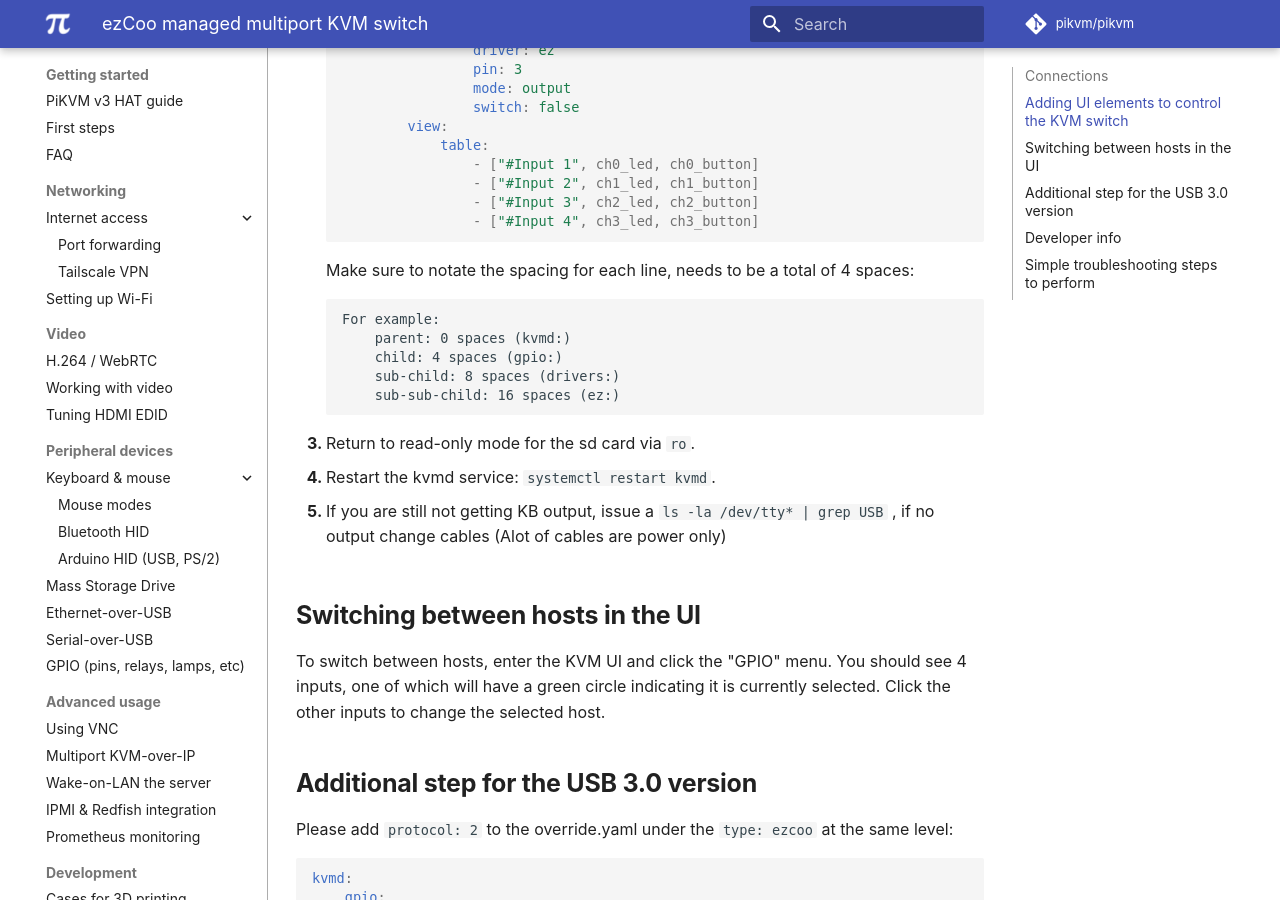
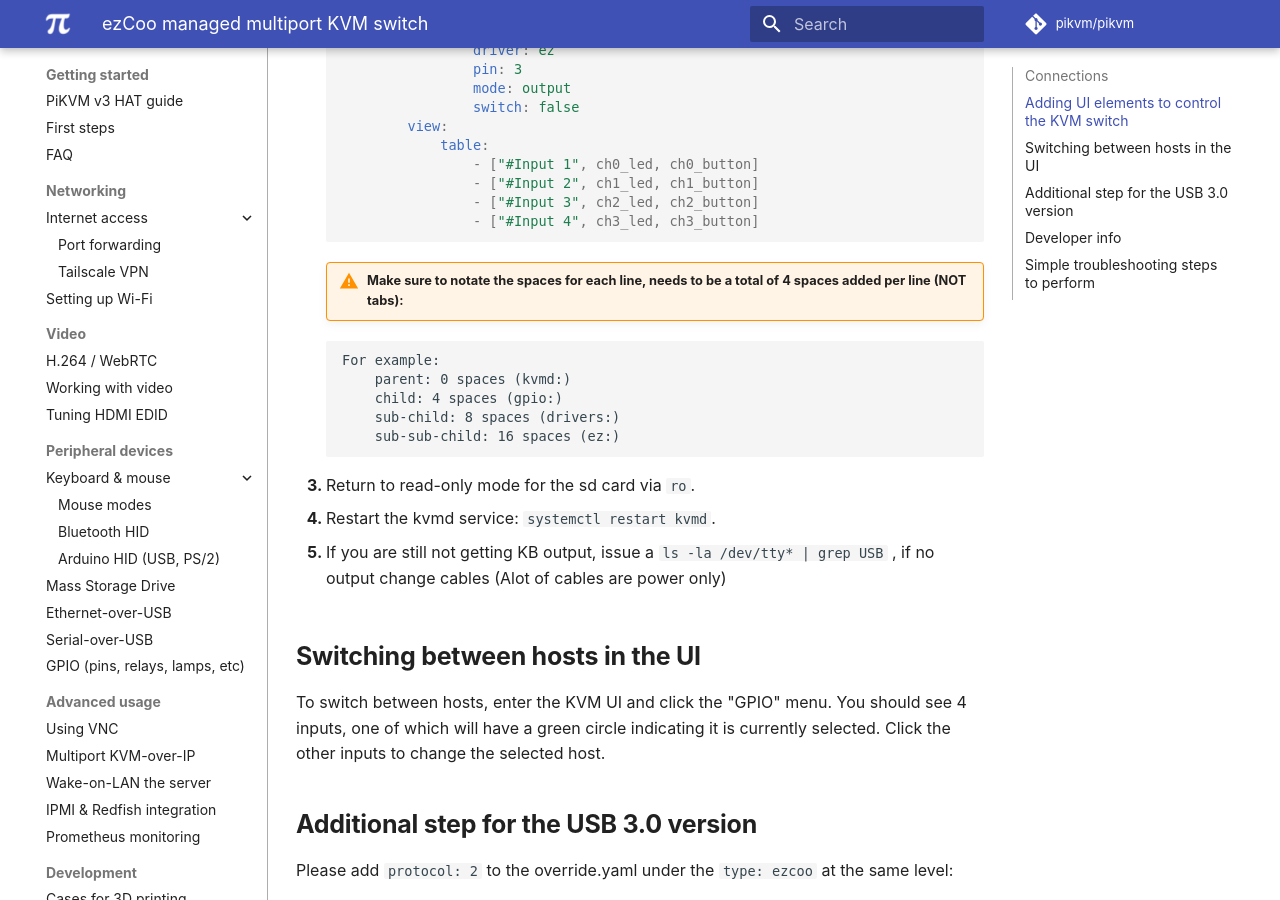
Before and after one commit to pikvm/pikvm, an MkDocs documentation site: the page built from docs/ezcoo.md, in a window 1280 px wide and 900 px high, scrolled down 2413 px. Built offline with MkDocs 1.6.1 and Material for MkDocs 9.7.7, drawn with Linux system fonts in a browser that asks for light colours; some web fonts are replaced; comment, search, counter and statistics services are not loaded.

Commit message:
Update ezcoo.md (#602)
Added verbiage for clarity

````diff
--- a/docs/ezcoo.md
+++ b/docs/ezcoo.md
@@ -87,7 +87,8 @@
                     - ["#Input 4", ch3_led, ch3_button]
     ```
 
-    Make sure to notate the spacing for each line, needs to be a total of 4 spaces:
+    !!! warning "Make sure to notate the spaces for each line, needs to be a total of 4 spaces added per line (NOT tabs):"
+
 
     ```
     For example:
````
